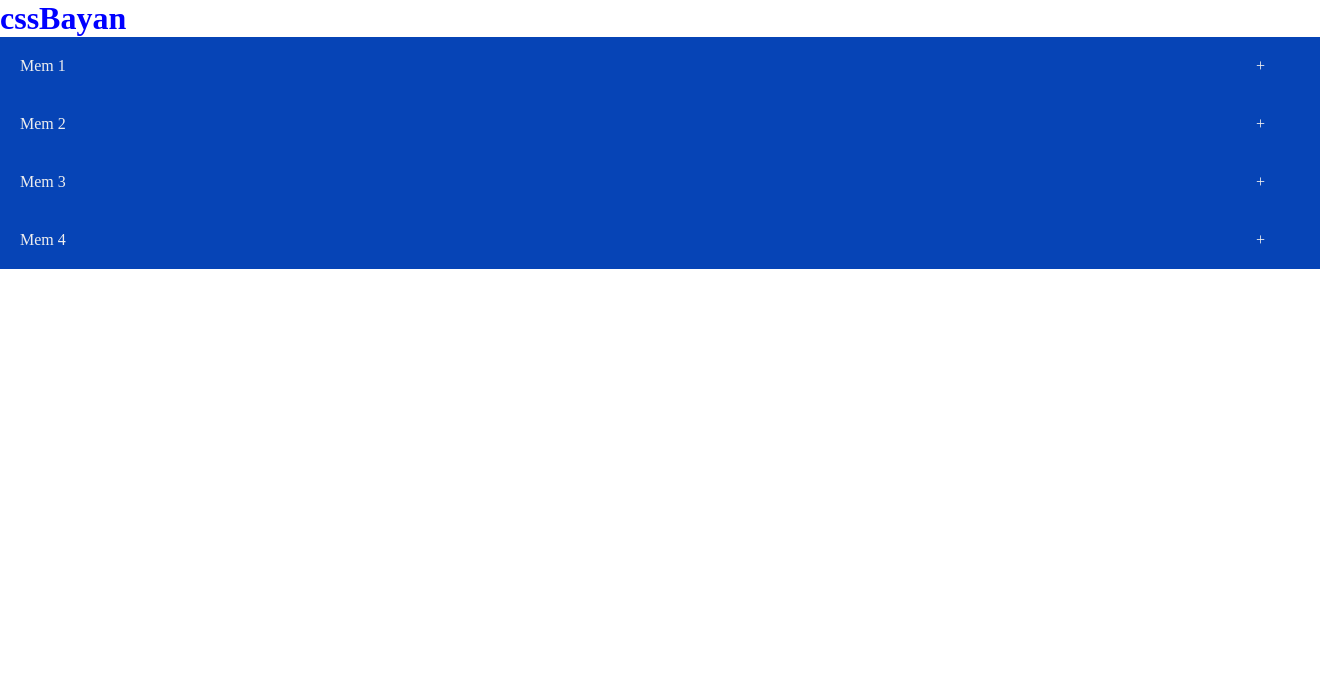
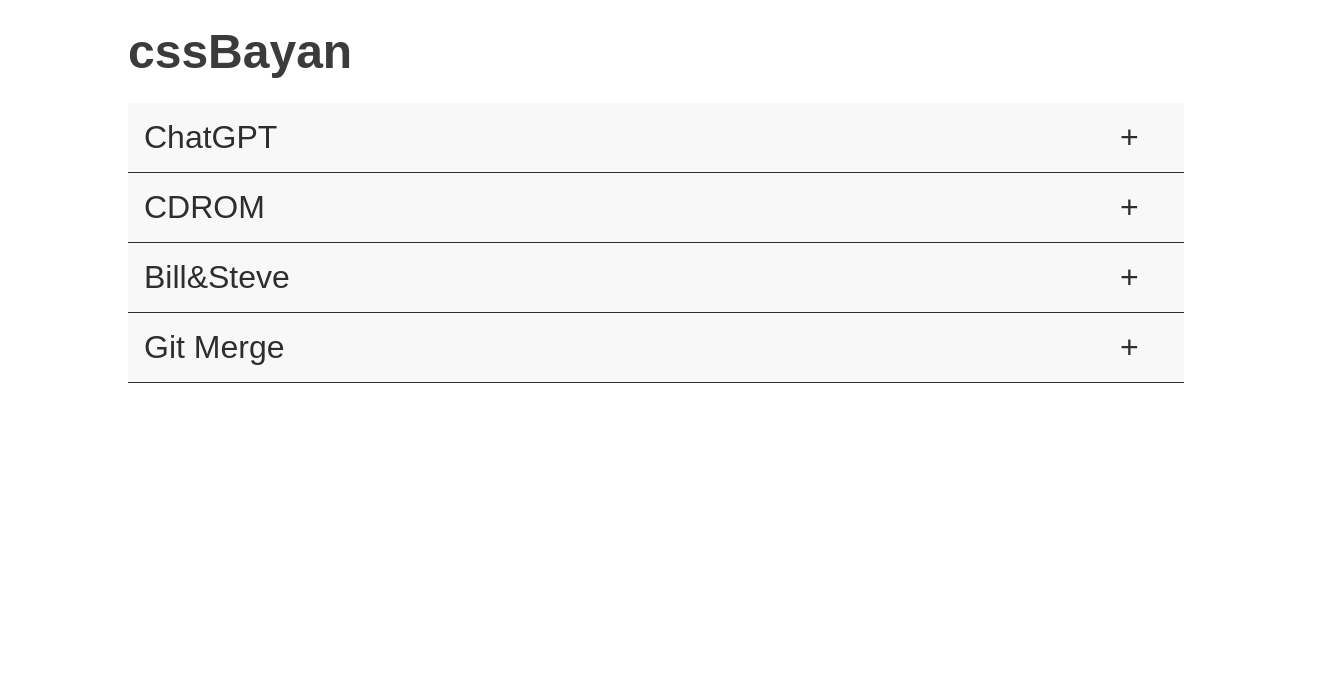
Before and after one commit to s-pokhlebkin/cssBayan, a plain HTML site: page cssBayan/index.html in a window 1280 px wide. Shown: the whole page, 1320 px wide, since content can reach past the window. Drawn offline with Linux system fonts and the light colour scheme.

Commit message:
feat: layout (Sat, mar 12, 2023 14:12:24 PM)

```diff
--- a/cssBayan/index.html
+++ b/cssBayan/index.html
@@ -8,34 +8,37 @@
     <link rel="stylesheet" href="style.css" />
   </head>
   <body>
+    <div class="container">
       <h1 class="header">cssBayan</h1>
+
       <div class="section">
         <input type="checkbox" id="label1" name="acc" />
-      <label class="section-label" for="label1">Mem 1</label>
+        <label class="section-label" for="label1">ChatGPT</label>
         <div class="section-content">
           <img src="mems/IMG_1.jpg" alt="mem1" class="mem" />
         </div>
       </div>
       <div class="section">
         <input type="checkbox" id="label2" name="acc" />
-      <label class="section-label" for="label2">Mem 2</label>
+        <label class="section-label" for="label2">CDROM</label>
         <div class="section-content">
           <img src="mems/IMG_2.jpg" alt="mem2" class="mem" />
         </div>
       </div>
       <div class="section">
         <input type="checkbox" id="label3" name="acc" />
-      <label class="section-label" for="label3">Mem 3</label>
+        <label class="section-label" for="label3">Bill&Steve</label>
         <div class="section-content">
           <img src="mems/IMG_3.jpg" alt="mem3" class="mem" />
         </div>
       </div>
       <div class="section">
         <input type="checkbox" id="label4" name="acc" />
-      <label class="section-label" for="label4">Mem 4</label>
+        <label class="section-label" for="label4">Git Merge</label>
         <div class="section-content">
           <img src="mems/IMG_4.jpg" alt="mem4" class="mem" />
         </div>
       </div>
+    </div>
   </body>
 </html>
--- a/cssBayan/style.css
+++ b/cssBayan/style.css
@@ -1,22 +1,28 @@
 * {
   margin: 0;
+  font-family: Arial, Helvetica, sans-serif;
 }
 
 h1 {
-  color: blue;
-  font-size: 2rem;
+  color: rgb(59, 59, 59);
+  font-size: 3rem;
+  margin: 0.5em 0em;
 }
 
+.container {
+  margin: 0 auto;
+  width: 80%;
+}
 .section {
-  //width: 500px;
 }
+
 .section-content {
-  padding: 0 20px;
+  padding: 0 0.2rem;
   background-color: white;
-  //display: none;
   overflow: hidden;
-  height: 0;
+  max-height: 0;
 }
+
 input {
   position: absolute;
   opacity: 0;
@@ -24,39 +30,90 @@
 }
 
 .section-label {
-  background-color: #0644b6;
-  color: #eee;
+  background-color: #f8f8f8;
+  color: #2e2e2e;
   cursor: pointer;
-  padding: 20px;
+  padding: 1rem;
   width: 100%;
   text-align: left;
   border: none;
   outline: none;
-  transition: 0.3s;
+  transition: all 0.3s;
   position: relative;
   display: block;
+  border-bottom: solid 0.05em;
 }
 
 .section-label:after {
   content: "+";
   position: absolute;
-  right: 3em;
+  right: 1em;
   width: 1em;
   height: 1em;
+  transition: all 0.3s;
 }
 
 .section-label:hover {
-  background-color: #0156f5;
+  background-color: #cdcdcd;
 }
 
 input:checked + label:after {
   content: "-";
+  transition: all 0.3s;
 }
 
 input[name="acc"]:checked ~ .section-content {
   display: box;
-  color: red;
-  height: 100%;
-  background-color: antiquewhite;
-  transition: all 0.3s;
+  max-height: 600px;
+  transition: max-height 0.25s ease-in;
 }
+
+.mem {
+  height: 500px;
+  margin: 0 5%;
+}
+
+.mem:hover {
+}
+.section-content {
+  width: 100%;
+
+  display: flex;
+  justify-content: center;
+}
+
+@media only screen and (min-width: 320px) {
+  .container {
+    width: 80%;
+  }
+  .mem {
+    height: 300px;
+  }
+  h1 {
+    font-size: 2em;
+  }
+}
+@media only screen and (min-width: 768px) {
+  .container {
+    width: 80%;
+    color: green;
+  }
+  .mem {
+    height: 500px;
+  }
+
+  h1 {
+    font-size: 3em;
+  }
+  .section-label {
+    font-size: 2rem;
+  }
+}
+@media only screen and (min-width: 1980px) {
+  .container {
+    width: 80%;
+  }
+  .mem {
+    height: 800px;
+  }
+}
```
Lines whose indentation alone changed are shown as unchanged.
